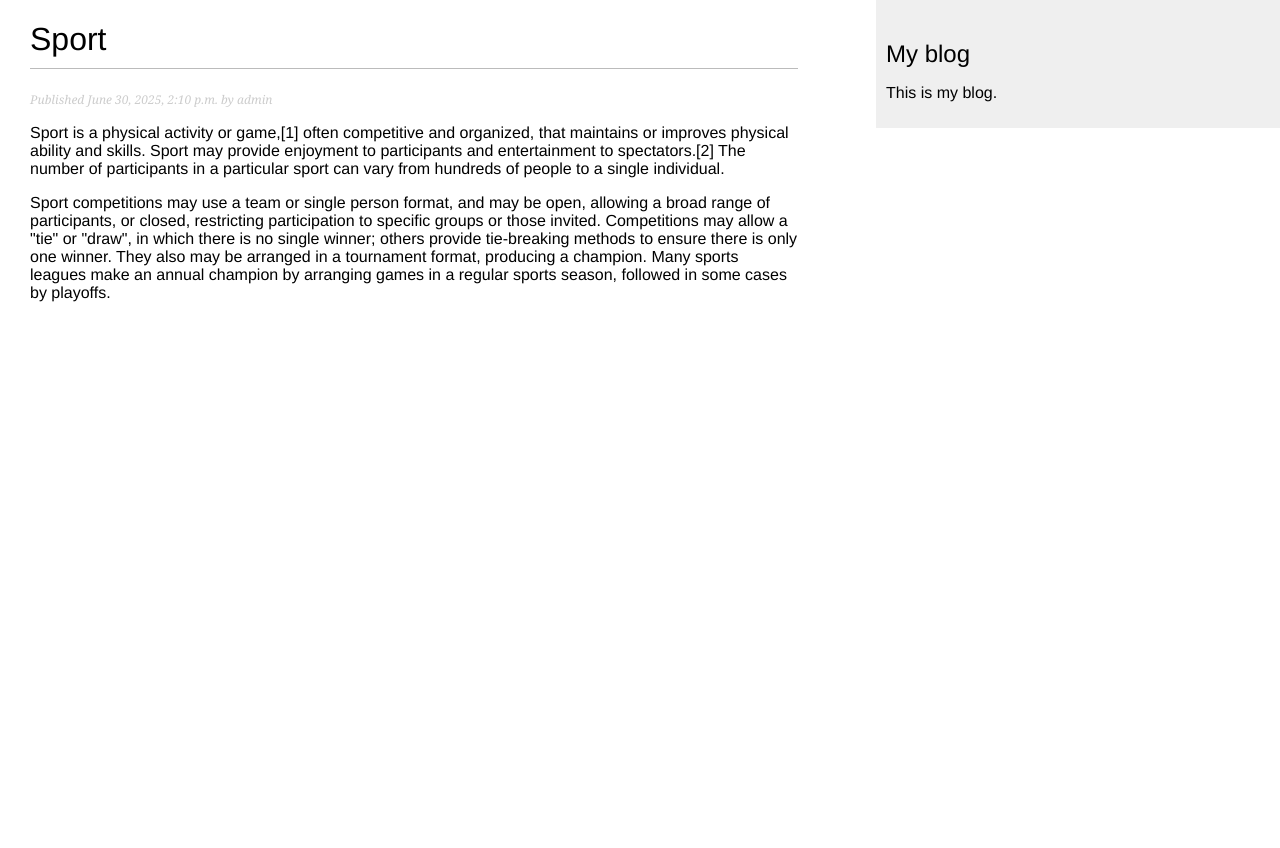
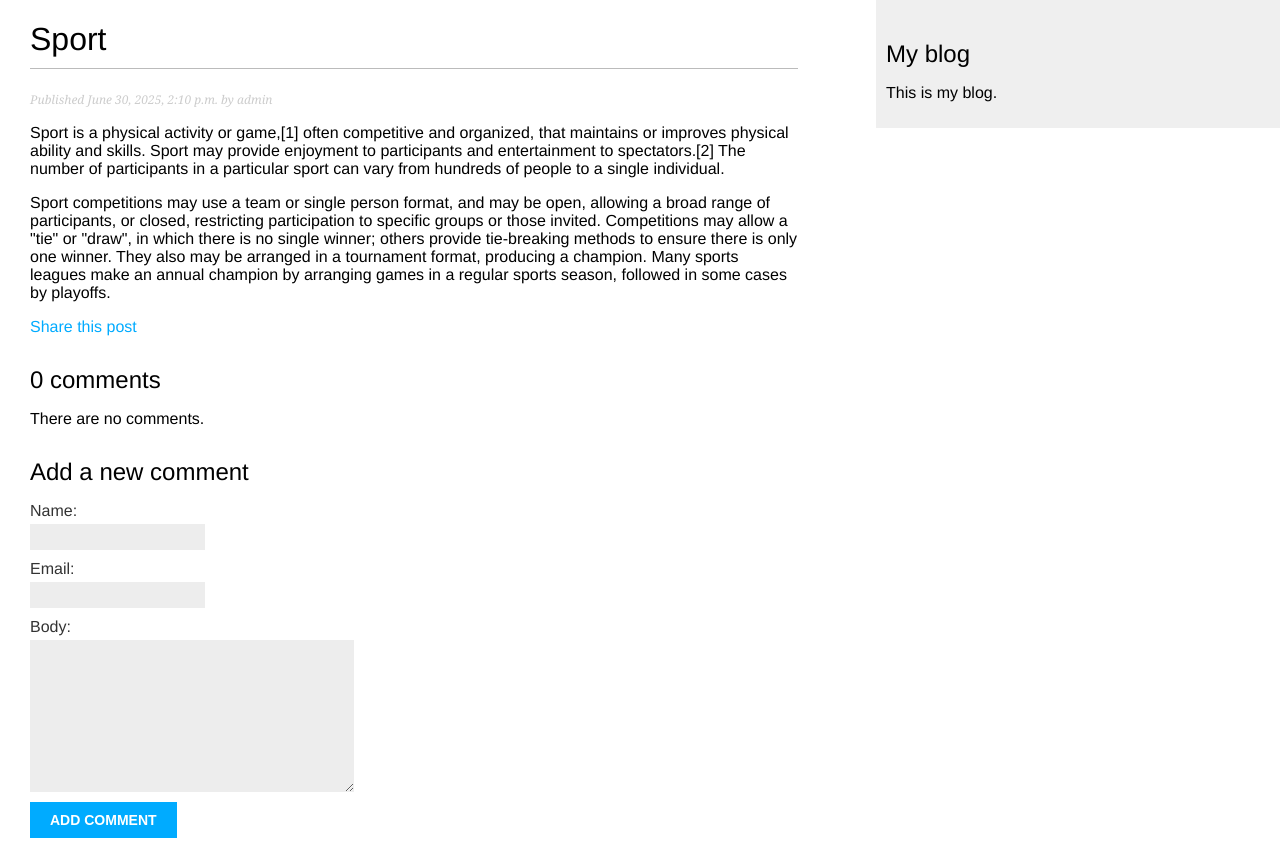
Before and after one commit to lazycat7777/blog_project, a Django app: a page that uses src/apps/blog/templates/blog/post/detail.html in a window 1280 px wide. Before the commit the page ends 302 px from the top, so only its background shows below. Run offline with Django 5.2, Linux system fonts and the light colour scheme; data comes from the database, SQL or seed files in the repository; both versions use the stored data as it was after the commit.

Commit message:
Изменена вьюха списка постов на класс, добавлена отправка email (рекомендация постов), добавлена возможность создавать комментарии. При этом добавлены были модели, формы, админка изменена, урлы, вьюхи

```diff
--- /dev/null
+++ b/src/apps/blog/forms.py
@@ -0,0 +1,19 @@
+from django import forms
+from .models import Comment
+
+
+class EmailPostForm(forms.Form):
+    """
+    Форма для рекомендации постов по email
+    """
+    name = forms.CharField(max_length=25)
+    email = forms.EmailField()
+    to = forms.EmailField()
+    comments = forms.CharField(required=False,
+                               widget=forms.Textarea)
+
+
+class CommentForm(forms.ModelForm):
+    class Meta:
+        model = Comment
+        fields = ['name', 'email', 'body']
--- a/src/apps/blog/models.py
+++ b/src/apps/blog/models.py
@@ -5,13 +5,19 @@ from django.urls import reverse
 
 
 class PublishedManager(models.Manager):
+    """
+    Менеджер для извлечения опубликованных постов
+    """
+
     def get_queryset(self) -> models.QuerySet:
         return super().get_queryset()\
             .filter(status=Post.Status.PUBLISHED)
 
 
 class Post(models.Model):
-
+    """
+    Модель для постов
+    """
     class Status(models.TextChoices):
         DRAFT = 'DF', 'Draft'
         PUBLISHED = 'PB', 'Published'
@@ -48,3 +54,27 @@ class Post(models.Model):
                              self.publish.month,
                              self.publish.day,
                              self.slug])
+
+
+class Comment(models.Model):
+    """
+    Модель для комментариев
+    """
+    post = models.ForeignKey(Post,
+                             on_delete=models.CASCADE,
+                             related_name='comments')
+    name = models.CharField(max_length=80)
+    email = models.EmailField()
+    body = models.TextField()
+    created = models.DateTimeField(auto_now_add=True)
+    updated = models.DateTimeField(auto_now=True)
+    active = models.BooleanField(default=True)
+
+    class Meta:
+        ordering = ['created']
+        indexes = [
+            models.Index(fields=['created']),
+        ]
+
+    def __str__(self):
+        return f'Comment by {self.name} on {self.post}'
--- a/src/apps/blog/templates/blog/post/detail.html
+++ b/src/apps/blog/templates/blog/post/detail.html
@@ -8,4 +8,26 @@
     Published {{ post.publish }} by {{ post.author }}
   </p>
   {{ post.body|linebreaks }}
+  <p>
+    <a href="{% url "blog:post_share" post.id %}">
+    Share this post
+    </a>
+  </p>
+  {% with comments.count as total_comments %}
+    <h2>
+      {{ total_comments }} comment{{ total_comments|pluralize }}
+    </h2>
+  {% endwith %}
+  {% for comment in comments %}
+    <div class="comment">
+      <p class="info">
+        Comment {{ forloop.counter }} by {{ comment.name }}
+        {{ comment.created }}
+      </p>
+      {{ comment.body|linebreaks }}
+    </div>
+  {% empty %}
+    <p>There are no comments.</p>
+  {% endfor %}
+  {% include "blog/post/includes/comment_form.html" %}
 {% endblock %}
--- /dev/null
+++ b/src/apps/blog/templates/blog/post/includes/comment_form.html
@@ -0,0 +1,6 @@
+<h2>Add a new comment</h2>
+<form action="{% url "blog:post_comment" post.id %}" method="post">
+  {{ form.as_p }}
+  {% csrf_token %}
+  <p><input type="submit" value="Add comment"></p>
+</form>
--- a/src/apps/blog/templates/blog/post/list.html
+++ b/src/apps/blog/templates/blog/post/list.html
@@ -15,5 +15,5 @@
     </p>
     {{ post.body|truncatewords:30|linebreaks }}
   {% endfor %}
-  {% include "pagination.html" with page=posts %}
+  {% include "pagination.html" with page=page_obj %}
 {% endblock %}
--- a/src/apps/blog/urls.py
+++ b/src/apps/blog/urls.py
@@ -4,8 +4,9 @@ from . import views
 app_name = 'apps.blog'
 
 urlpatterns = [
-    path('', views.post_list, name='post_list'),
+    path('', views.PostListView.as_view(), name='post_list'),
     path('<int:year>/<int:month>/<int:day>/<slug:post>/',
-         views.post_detail,
-         name='post_detail'),
+         views.post_detail, name='post_detail'),
+    path('<int:post_id>/share/', views.post_share, name='post_share'),
+    path('<int:post_id>/comment/', views.post_comment, name='post_comment'),
 ]
--- a/src/apps/blog/views.py
+++ b/src/apps/blog/views.py
@@ -1,9 +1,26 @@
 from django.shortcuts import render, get_object_or_404
-from .models import Post
+from .models import Post, Comment
 from django.core.paginator import Paginator, EmptyPage, PageNotAnInteger
+from django.views.generic import ListView
+from .forms import EmailPostForm, CommentForm
+from django.core.mail import send_mail
+from django.views.decorators.http import require_POST
+
+
+class PostListView(ListView):
+    """
+    Список постов, вариант 1. Используется этот
+    """
+    queryset = Post.published.all()
+    context_object_name = 'posts'
+    paginate_by = 3
+    template_name = 'blog/post/list.html'
 
 
 def post_list(request):
+    """
+    Список постов, вариант 2. Старый, сохранен для информации
+    """
     post_list = Post.published.all()
     paginator = Paginator(post_list, 3)
     page_number = request.GET.get('page', 1)
@@ -19,12 +36,74 @@ def post_list(request):
 
 
 def post_detail(request, year, month, day, post):
+    """
+    Представление определенного поста, вариант 1
+    """
     post = get_object_or_404(Post,
                              status=Post.Status.PUBLISHED,
                              slug=post,
                              publish__year=year,
                              publish__month=month,
                              publish__day=day)
+    # Список активных комментариев к этому посту
+    comments = post.comments.filter(active=True)  # type: ignore
+    # Форма для комментирования пользователями
+    form = CommentForm()
     return render(request,
                   'blog/post/detail.html',
-                  {'post': post})
+                  {'post': post,
+                   'comments': comments,
+                   'form': form})
+
+
+def post_share(request, post_id):
+    """
+    Представление для рекомендации постов по email, форма
+    """
+    post = get_object_or_404(Post,
+                             id=post_id,
+                             status=Post.Status.PUBLISHED)
+
+    sent = False
+
+    if request.method == 'POST':
+        form = EmailPostForm(request.POST)
+        if form.is_valid():
+            cd = form.cleaned_data
+            post_url = request.build_absolute_uri(
+                post.get_absolute_url())
+            subject = f"{cd['name']} recommends you read " \
+                f"{post.title}"
+            message = f"Read {post.title} at {post_url}\n\n" \
+                f"{cd['name']}\'s comments: {cd['comments']}"
+            send_mail(subject, message, 'my_account@gmail.com', [cd['to']])
+            sent = True
+    else:
+        form = EmailPostForm()
+    return render(request, 'blog/post/share.html', {'post': post,
+                                                    'form': form,
+                                                    'sent': sent})
+
+
+@require_POST
+def post_comment(request, post_id):
+    """
+    Представление для комментариев
+    """
+    post = get_object_or_404(Post,
+                             id=post_id,
+                             status=Post.Status.PUBLISHED)
+    comment = None
+    # Комментарий был отправлен
+    form = CommentForm(data=request.POST)
+    if form.is_valid():
+        # Создать объект класса Comment, не сохраняя его в базе данных
+        comment = form.save(commit=False)
+        # Назначить пост комментарию
+        comment.post = post
+        # Сохранить комментарий в базе данных
+        comment.save()
+    return render(request, 'blog/post/comment.html',
+                  {'post': post,
+                   'form': form,
+                   'comment': comment})
```
Also changed, not shown: src/apps/blog/admin.py (+8 -1 lines), src/apps/blog/templates/blog/post/comment.html (added, +12 -0 lines), src/apps/blog/templates/blog/post/share.html (added, +19 -0 lines), src/core/settings.py (+10 -0 lines), src/apps/blog/migrations/0003_comment.py (added), src/db.sqlite3.
